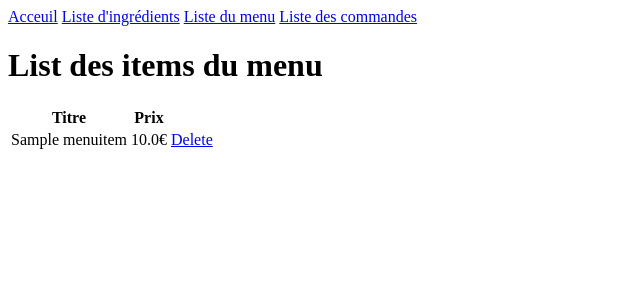
After one commit to MashFr/RestoTracker, a Django app: page /menuitem/ in a window 1280 px wide. The commit adds this page. Shown: the top 300 px of the page, without its empty margins (0-640 px from the left). Run offline with Django 4.2, Linux system fonts and the light colour scheme; tables that the repository leaves empty hold one stand-in row (values such as "Sample post").

Commit message:
create and update template for Ingredient, menuitem and purchase, upadte views.py accordly and urls.py too

```diff
--- a/src/inventory/templates/inventory/base.html
+++ b/src/inventory/templates/inventory/base.html
@@ -13,6 +13,8 @@
         <nav>
             <a href="{% url 'home' %}">Acceuil</a>
             <a href="{% url 'ingredientlist' %}">Liste d'ingrédients</a>
+            <a href="{% url 'menuitemlist' %}">Liste du menu</a>
+            <a href="{% url 'purchaselist' %}">Liste des commandes</a>
         </nav>
     </header>
     {% block content %}
--- /dev/null
+++ b/src/inventory/templates/inventory/menuitem_list.html
@@ -0,0 +1,18 @@
+{% extends "inventory/base.html" %}
+
+{% block content %}
+<h1>List des items du menu</h1>
+<table>
+    <tr>
+        <th>Titre</th>
+        <th>Prix</th>
+    </tr>
+    {% for menuitem in menuitems %}
+    <tr>
+        <td>{{ menuitem.title }}</td>
+        <td>{{ menuitem.price }}€</td>
+        <td><a href="{% url 'menuitemdelete' menuitem.id %}">Delete</a></td>
+    </tr>
+    {% endfor %}
+</table>
+{% endblock %}
--- a/src/inventory/urls.py
+++ b/src/inventory/urls.py
@@ -4,5 +4,9 @@ from . import views
 
 urlpatterns = [
     path('', views.home, name="home"),
-    path('ingredients/', views.IngredientList.as_view(), name="ingredientlist"),
+    path('ingredient/', views.IngredientList.as_view(), name="ingredientlist"),
+    path('ingredient/delete/<pk>', views.IngredientDelete.as_view(), name="ingredientdelete"),
+    path('menuitem/', views.MenuItemList.as_view(), name="menuitemlist"),
+    path('menuitem/delete/<pk>', views.MenuItemDelete.as_view(), name="menuitemdelete"),
+    path('purchase/', views.PurchasesList.as_view(), name="purchaselist"),
 ]
--- a/src/inventory/views.py
+++ b/src/inventory/views.py
@@ -1,14 +1,48 @@
+from ast import Delete
+from audioop import reverse
 import imp
 from msilib.schema import ListView
+from re import template
+from typing import List
 from django.shortcuts import render
 from .models import Ingredients, MenuItem, Purchase
-from django.views.generic import ListView
+from django.views.generic import ListView, DeleteView, UpdateView
+from django.urls import reverse_lazy
 
 # Create your views here.
 
 def home(request):
     return render(request, "inventory/home.html")
 
+#Ingredients View
+
 class IngredientList(ListView):
     model = Ingredients
     template_name = "inventory/ingredient_list.html"
+    context_object_name = 'ingredients'
+
+class IngredientDelete(DeleteView):
+    model = Ingredients
+    template_name = "inventory/ingredient_delete_form.html"
+    success_url = reverse_lazy('ingredientlist')
+    context_object_name = 'ingredient_to_delete'
+
+#Menu Item View
+
+class MenuItemList(ListView):
+    model = MenuItem
+    template_name = "inventory/menuitem_list.html"
+    context_object_name = 'menuitems'
+
+class MenuItemDelete(DeleteView):
+    model = MenuItem
+    template_name = "inventory/menuitem_delete_form.html"
+    success_url = reverse_lazy('menuitemlist')
+    context_object_name = 'menuitem_to_delete'
+
+#Purchase View
+
+class PurchasesList(ListView):
+    model = Purchase
+    template_name = "inventory/purchase_list.html"
+    context_object_name = 'purchases'
```
Also changed, not shown: src/inventory/templates/inventory/ingredient_delete_form.html (added, +10 -0 lines), src/inventory/templates/inventory/ingredient_list.html (+8 -5 lines), src/inventory/templates/inventory/menuitem_delete_form.html (added, +10 -0 lines), src/inventory/templates/inventory/purchase_list.html (added, +19 -0 lines), src/inventory/models.py (line endings or trailing spaces).
